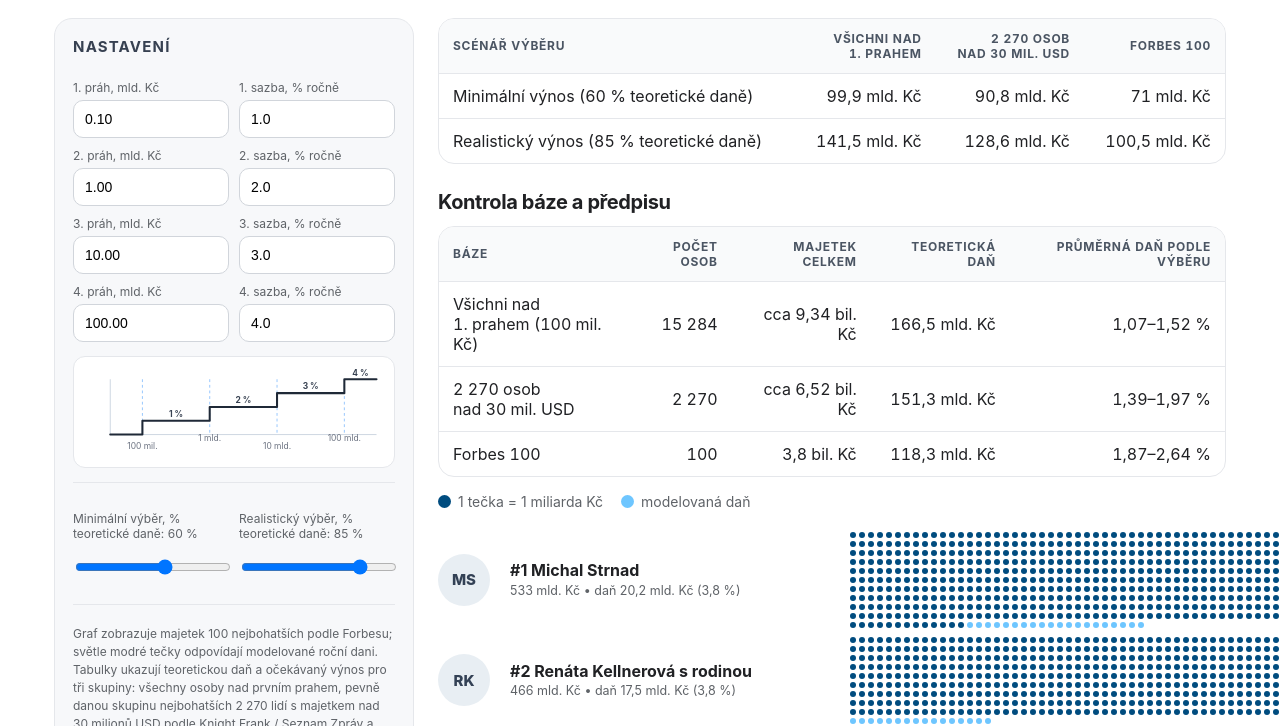
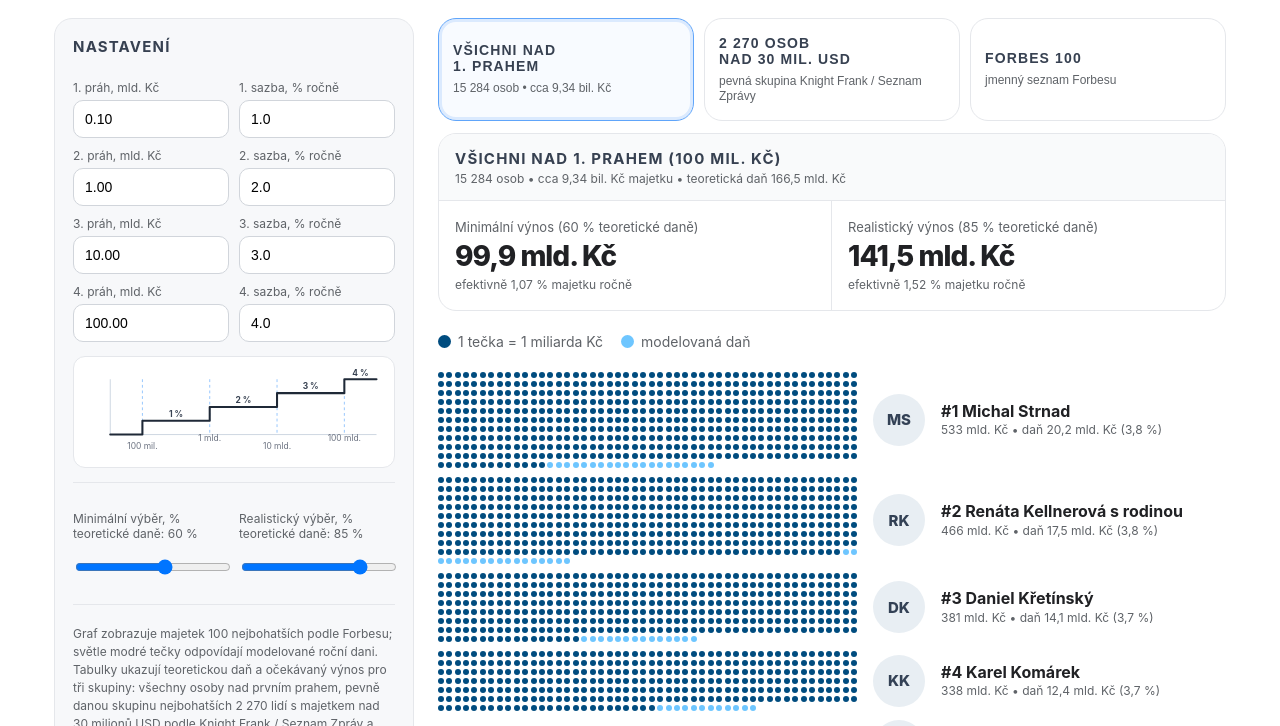
Before and after one commit to mmt-cz/majetkova-dan, a plain HTML site: page index.html in a window 1280 px wide. Shown: the part 74-800 px from the top of the page. Drawn offline with Linux system fonts and the light colour scheme.

Commit message:
Add files via upload

```diff
--- a/index.html
+++ b/index.html
@@ -39,15 +39,32 @@
   th { font-size:12px; text-transform:uppercase; letter-spacing:.06em; color:#4b5563; background:#f9fafb; }
   .subhead td { background:#f7f8fa; font-weight:800; color:#374151; }
   .chart { margin-top:22px; }
-  .person { display:grid; grid-template-columns:52px 320px minmax(0,1fr); gap:20px; align-items:center; margin:9px 0; }
+  .scenario-switch { display:grid; grid-template-columns:repeat(3, 1fr); gap:10px; margin:0 0 12px; }
+  .scenario-btn { border:1px solid var(--line); background:#fff; border-radius:18px; padding:16px 14px; text-align:left; cursor:pointer; min-height:88px; transition:.15s ease; }
+  .scenario-btn:hover { border-color:#bfdbfe; }
+  .scenario-btn.active { border-color:#60a5fa; box-shadow:0 0 0 3px #dbeafe inset; background:#f8fbff; }
+  .scenario-btn b { display:block; font-size:14px; text-transform:uppercase; letter-spacing:.08em; color:#374151; line-height:1.15; }
+  .scenario-btn span { display:block; margin-top:7px; font-size:12px; color:var(--muted); line-height:1.25; }
+  .selected-yield { border:1px solid var(--line); border-radius:18px; overflow:hidden; background:#fff; margin-bottom:22px; }
+  .selected-yield-head { padding:14px 16px; background:#f9fafb; border-bottom:1px solid var(--line); display:flex; justify-content:space-between; gap:16px; align-items:flex-start; }
+  .selected-yield-head b { font-size:15px; text-transform:uppercase; letter-spacing:.08em; color:#374151; }
+  .selected-yield-head span { display:block; color:var(--muted); font-size:12px; margin-top:3px; }
+  .yield-cards { display:grid; grid-template-columns:1fr 1fr; gap:0; }
+  .yield-card { padding:18px 16px; border-right:1px solid var(--line); }
+  .yield-card:last-child { border-right:0; }
+  .yield-card .k { color:var(--muted); font-size:13px; margin-bottom:4px; }
+  .yield-card .v { font-size:28px; font-weight:850; letter-spacing:-.035em; }
+  .yield-card .s { color:var(--muted); font-size:12px; margin-top:4px; }
+  .person { display:grid; grid-template-columns:minmax(0,1fr) 52px 285px; gap:16px; align-items:center; margin:9px 0; width:100%; max-width:100%; }
   .avatar { width:52px; height:52px; border-radius:999px; background:#e8eef3; display:flex; align-items:center; justify-content:center; font-weight:850; color:#334155; font-size:15px; }
-  .dots { display:grid; grid-template-columns:repeat(50, 6px); gap:3px; max-width:760px; align-content:start; }
-  .dot { width:6px; height:6px; border-radius:50%; background:var(--blue); }
+  .dots { display:grid; grid-template-columns:repeat(50, minmax(0,1fr)); gap:3px; width:100%; max-width:100%; align-content:start; }
+  .dot { width:6px; height:6px; border-radius:50%; background:var(--blue); justify-self:center; }
   .dot.tax { background:var(--tax); }
   .dot.revenue { background:var(--revenue); }
   .avatar.revenue { color:#166534; background:#dcfce7; }
-  .meta b { display:block; font-size:16px; line-height:1.15; margin-bottom:3px; }
-  .meta span { display:block; color:var(--muted); font-size:12.5px; line-height:1.2; white-space:nowrap; }
+  .meta { min-width:0; overflow:hidden; }
+  .meta b { display:block; font-size:16px; line-height:1.15; margin-bottom:3px; white-space:nowrap; overflow:hidden; text-overflow:ellipsis; }
+  .meta span { display:block; color:var(--muted); font-size:12px; line-height:1.2; white-space:nowrap; overflow:hidden; text-overflow:ellipsis; }
   .note { margin-top:20px; color:var(--muted); font-size:12px; line-height:1.5; }
   .distrow { display:grid; grid-template-columns:1fr 1fr 1fr; gap:8px; margin-top:10px; }
   .distcard { border:1px solid var(--line); background:#fff; border-radius:12px; padding:8px 8px 6px; min-width:0; }
@@ -69,10 +86,14 @@
     .layout { grid-template-columns:1fr; }
     .panel { position:static; }
     .summary { grid-template-columns:1fr 1fr; }
-    .person { grid-template-columns:42px 1fr; gap:10px 14px; }
+    .scenario-switch, .yield-cards { grid-template-columns:1fr; }
+    .yield-card { border-right:0; border-bottom:1px solid var(--line); }
+    .yield-card:last-child { border-bottom:0; }
+    .person { grid-template-columns:minmax(0,1fr) 42px; gap:10px 14px; }
     .avatar { width:42px; height:42px; }
-    .meta { grid-column:2; }
-    .dots { grid-column:2; }
+    .dots { grid-column:1 / -1; grid-row:1; }
+    .avatar { grid-column:1; grid-row:2; justify-self:start; }
+    .meta { grid-column:2; grid-row:2; }
   }
 </style>
 </head>
@@ -153,16 +174,22 @@
     </aside>
 
     <main>
-      <table>
-        <thead><tr><th>Scénář výběru</th><th>Všichni nad<br>1. prahem</th><th>2 270 osob<br>nad 30 mil. USD</th><th>Forbes 100</th></tr></thead>
-        <tbody id="yieldBody"></tbody>
-      </table>
+      <div class="scenario-switch" id="scenarioSwitch">
+        <button class="scenario-btn active" type="button" data-scenario="aboveFirst">
+          <b>Všichni nad<br>1. prahem</b>
+          <span id="scenarioAboveFirstMeta">modelový dopočet</span>
+        </button>
+        <button class="scenario-btn" type="button" data-scenario="hnw30">
+          <b>2 270 osob<br>nad 30 mil. USD</b>
+          <span>pevná skupina Knight Frank / Seznam Zprávy</span>
+        </button>
+        <button class="scenario-btn" type="button" data-scenario="forbes100">
+          <b>Forbes 100</b>
+          <span>jmenný seznam Forbesu</span>
+        </button>
+      </div>
 
-      <h2>Kontrola báze a předpisu</h2>
-      <table>
-        <thead><tr><th>Báze</th><th>Počet osob</th><th>Majetek celkem</th><th>Teoretická daň</th><th>Průměrná daň podle výběru</th></tr></thead>
-        <tbody id="baseBody"></tbody>
-      </table>
+      <div class="selected-yield" id="selectedYield"></div>
 
       <div class="legend">
         <span><i class="dotkey"></i> 1 tečka = 1 miliarda Kč</span>
@@ -193,6 +220,8 @@ const UBS_MILLIONAIRES = {
   countAbove1mUsd: 77000,
   thresholdUsdM: 1
 };
+
+let activeScenario = 'aboveFirst';
 
 function val(id) { return Number(document.getElementById(id).value || 0); }
 function params() {
@@ -347,7 +376,7 @@ function renderChart(p, grossForbes) {
     const meta = document.createElement('div'); meta.className = 'meta';
     const effectiveRate = d.wealth > 0 ? tax / d.wealth * 100 : 0;
     meta.innerHTML = `<b>#${d.rank} ${d.name}</b><span>${fmtBn(d.wealth)} • daň ${fmtTaxAmount(tax)} (${effectiveRate.toLocaleString('cs-CZ', {minimumFractionDigits:1, maximumFractionDigits:1})} %)</span>`;
-    row.appendChild(av); row.appendChild(meta); row.appendChild(dots);
+    row.appendChild(dots); row.appendChild(av); row.appendChild(meta);
     chart.appendChild(row);
   });
 }
@@ -434,6 +463,45 @@ function renderTaxSchedule(p) {
   </svg>`;
 }
 
+
+function scenarioLabel(key, aboveFirst) {
+  const firstThresholdLabel = aboveFirst.threshold >= 1
+    ? aboveFirst.threshold.toLocaleString('cs-CZ', {maximumFractionDigits:2}) + ' mld. Kč'
+    : (aboveFirst.threshold*1000).toLocaleString('cs-CZ', {maximumFractionDigits:0}) + ' mil. Kč';
+  if (key === 'aboveFirst') return 'Všichni nad 1. prahem (' + firstThresholdLabel + ')';
+  if (key === 'hnw30') return '2 270 osob nad 30 mil. USD';
+  return 'Forbes 100';
+}
+
+function renderSelectedYield(stats, p) {
+  const el = document.getElementById('selectedYield');
+  const label = scenarioLabel(activeScenario, stats.aboveFirst);
+  const count = stats.selected.count;
+  const wealth = stats.selected.wealth;
+  const gross = stats.selected.gross;
+  const minYield = gross * p.minRate;
+  const realYield = gross * p.realRate;
+  const minEff = wealth > 0 ? minYield / wealth * 100 : 0;
+  const realEff = wealth > 0 ? realYield / wealth * 100 : 0;
+  const approx = activeScenario === 'forbes100' ? '' : 'cca ';
+  el.innerHTML = `
+    <div class="selected-yield-head">
+      <div><b>${label}</b><span>${fmtNum(count)} osob • ${approx}${fmtBn(wealth)} majetku • teoretická daň ${fmtBn(gross)}</span></div>
+    </div>
+    <div class="yield-cards">
+      <div class="yield-card">
+        <div class="k">Minimální výnos (${(p.minRate*100).toLocaleString('cs-CZ')} % teoretické daně)</div>
+        <div class="v">${fmtBn(minYield)}</div>
+        <div class="s">efektivně ${minEff.toLocaleString('cs-CZ', {maximumFractionDigits:2})} % majetku ročně</div>
+      </div>
+      <div class="yield-card">
+        <div class="k">Realistický výnos (${(p.realRate*100).toLocaleString('cs-CZ')} % teoretické daně)</div>
+        <div class="v">${fmtBn(realYield)}</div>
+        <div class="s">efektivně ${realEff.toLocaleString('cs-CZ', {maximumFractionDigits:2})} % majetku ročně</div>
+      </div>
+    </div>`;
+}
+
 function render(changedId) {
   syncCollectionSliders(changedId);
   const p = params();
@@ -447,23 +515,20 @@ function render(changedId) {
   const grossHnw = sumTax(hnwWealths, p);
   const aboveFirst = allAboveFirstThresholdStats(p, hnwWealths);
 
-  document.getElementById('yieldBody').innerHTML =
-    rowHtml(`Minimální výnos (${(p.minRate*100).toLocaleString('cs-CZ')} % teoretické daně)`, [aboveFirst.gross*p.minRate, grossHnw*p.minRate, grossForbes*p.minRate]) +
-    rowHtml(`Realistický výnos (${(p.realRate*100).toLocaleString('cs-CZ')} % teoretické daně)`, [aboveFirst.gross*p.realRate, grossHnw*p.realRate, grossForbes*p.realRate]);
-
-  const firstThresholdLabel = aboveFirst.threshold >= 1
-    ? aboveFirst.threshold.toLocaleString('cs-CZ', {maximumFractionDigits:2}) + ' mld. Kč'
-    : (aboveFirst.threshold*1000).toLocaleString('cs-CZ', {maximumFractionDigits:0}) + ' mil. Kč';
-
-  document.getElementById('baseBody').innerHTML =
-    baseRow('Všichni nad<br>1. prahem (' + firstThresholdLabel + ')', aboveFirst.count, aboveFirst.wealth, aboveFirst.gross, p, true) +
-    baseRow('2 270 osob<br>nad 30 mil. USD', HNW30.count, hnwTotal, grossHnw, p, true) +
-    baseRow('Forbes 100', forbes.length, forbesBase, grossForbes, p);
+  const selectedMap = {
+    aboveFirst: {count: aboveFirst.count, wealth: aboveFirst.wealth, gross: aboveFirst.gross},
+    hnw30: {count: HNW30.count, wealth: hnwTotal, gross: grossHnw},
+    forbes100: {count: forbes.length, wealth: forbesBase, gross: grossForbes}
+  };
+  document.querySelectorAll('.scenario-btn').forEach(btn => btn.classList.toggle('active', btn.dataset.scenario === activeScenario));
+  document.getElementById('scenarioAboveFirstMeta').textContent = `${fmtNum(aboveFirst.count)} osob • cca ${fmtBn(aboveFirst.wealth)}`;
+  renderSelectedYield({selected: selectedMap[activeScenario], aboveFirst}, p);
 
   renderTaxSchedule(p);
   renderChart(p, grossForbes);
 }
 
+document.querySelectorAll('.scenario-btn').forEach(btn => btn.addEventListener('click', () => { activeScenario = btn.dataset.scenario; render(); }));
 document.querySelectorAll('input, select').forEach(el => el.addEventListener('input', () => render(el.id)));
 render();
 </script>
```
